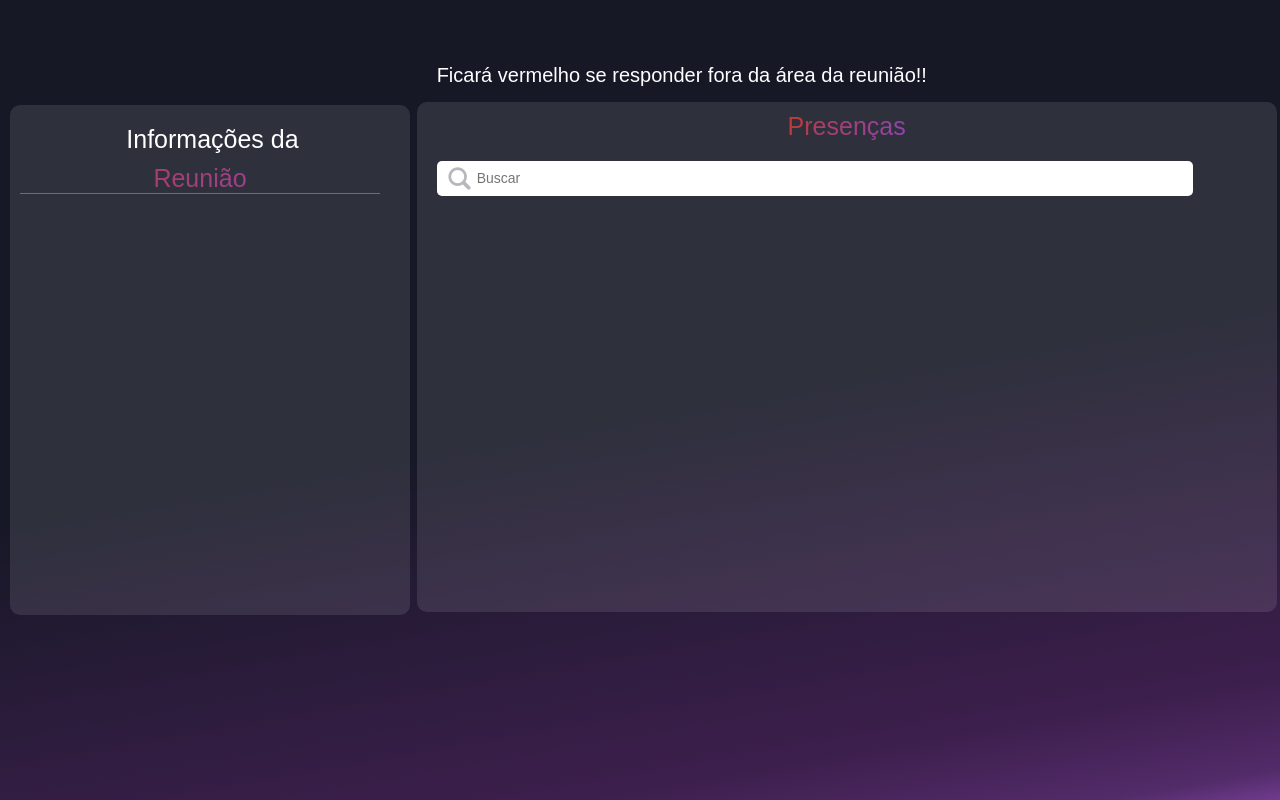
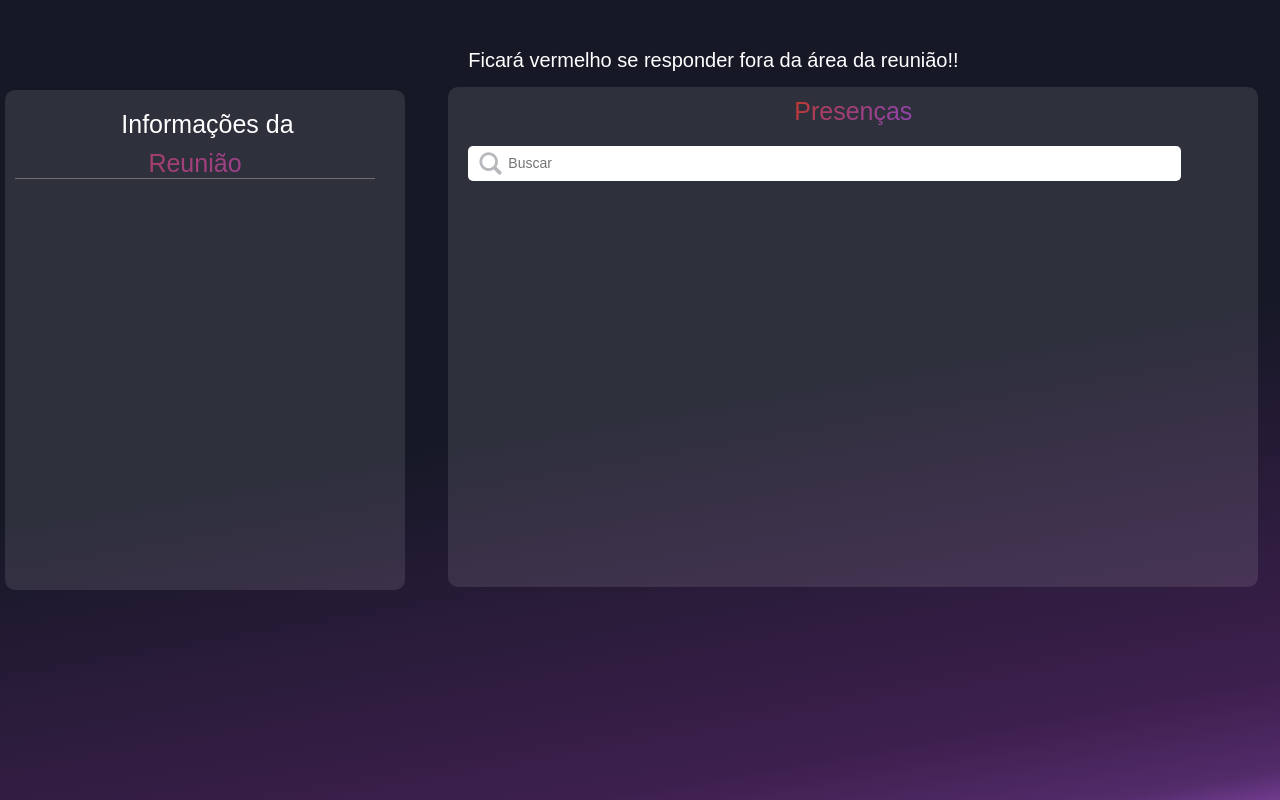
Before and after one commit to LucianaNascimento/vocatus2, a PHP site: page /pages/presence-list.html in a window 1280 px wide. Shown: the part 100-900 px from the top of the page. Run offline with PHP 8.4, Linux system fonts and the light colour scheme; data that the repository does not hold is empty; some web fonts are replaced.

Commit message:
ajustes em presence list

```diff
--- a/css/meet-list.css
+++ b/css/meet-list.css
@@ -173,6 +173,20 @@
   flex-direction: row;
 }
 
+#reuniao::-webkit-scrollbar {
+  width: 10px;
+}
+
+#reuniao::-webkit-scrollbar-track {
+  background-color: #2C3149;
+  border-radius: 5px;
+}
+
+#reuniao::-webkit-scrollbar-thumb {
+  background-color: rgba(255, 255, 255, 0.2);
+  border-radius: 5px;
+}
+
 @media (min-width: 64em) {
   .title-search-disciplines {
     display: flex;
--- a/css/presence-list.css
+++ b/css/presence-list.css
@@ -154,26 +154,35 @@
   }
 
   .container-meet-desktop {
-    display: flex;
-  }
-
-  .container-meet-desktop {
-    display: flex;
-    flex-direction: column;
     display: flex !important;
     flex-direction: column;
     width: 400px;
-    height: 510px;
+    height: 500px;
     padding: 20px 0;
     background-color: rgba(255, 255, 255, 0.1);
     -webkit-border-radius: 10px;
     -moz-border-radius: 10px;
     border-radius: 10px;
     border: none;
-    margin-top: -50px;
+    margin-top: -90px;
+    margin-left: -60px;
     z-index: 1;
     overflow-y: auto;
     overflow-x: hidden;
+  }
+
+  .container-meet-desktop::-webkit-scrollbar {
+    width: 10px;
+  }
+
+  .container-meet-desktop::-webkit-scrollbar-track {
+    background-color: #2C3149;
+    border-radius: 5px;
+  }
+
+  .container-meet-desktop::-webkit-scrollbar-thumb {
+    background-color: rgba(255, 255, 255, 0.1);
+    border-radius: 5px;
   }
 
   .code-meet-desktop {
@@ -189,8 +198,8 @@
   }
 
   .container-presences {
-    height: 510px;
-    width: 860px;
+    height: 500px;
+    width: 810px;
   }
 
   .about-presence {
@@ -203,7 +212,7 @@
   }
 
   .container-principal-presences {
-    margin-top: -120px;
+    margin-top: -160px;
   }
 
   .container-meet-info {
--- a/pages/presence-list.html
+++ b/pages/presence-list.html
@@ -9,6 +9,7 @@
   <link href="../css/actives.css" rel="stylesheet">
   <link href="../css/discipline.css" rel="stylesheet">
   <link href="../css/presence-list.css" rel="stylesheet">
+  <link href="../css/meet-list.css" rel="stylesheet">
   <script src="../scripts.js"></script>
   <script src="../jquery-3.4.1.min.js"></script>
   <title>Presenças</title>
```
